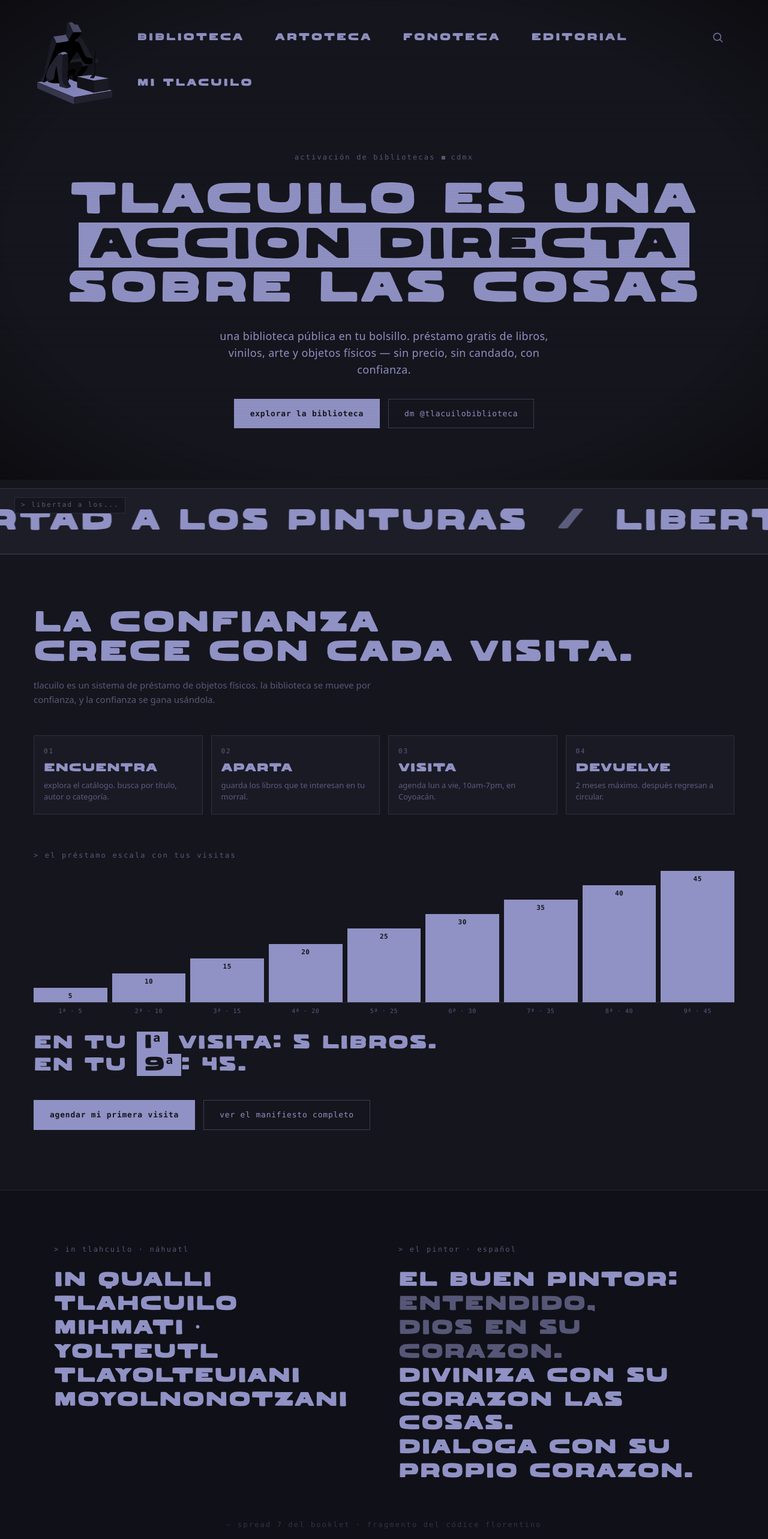
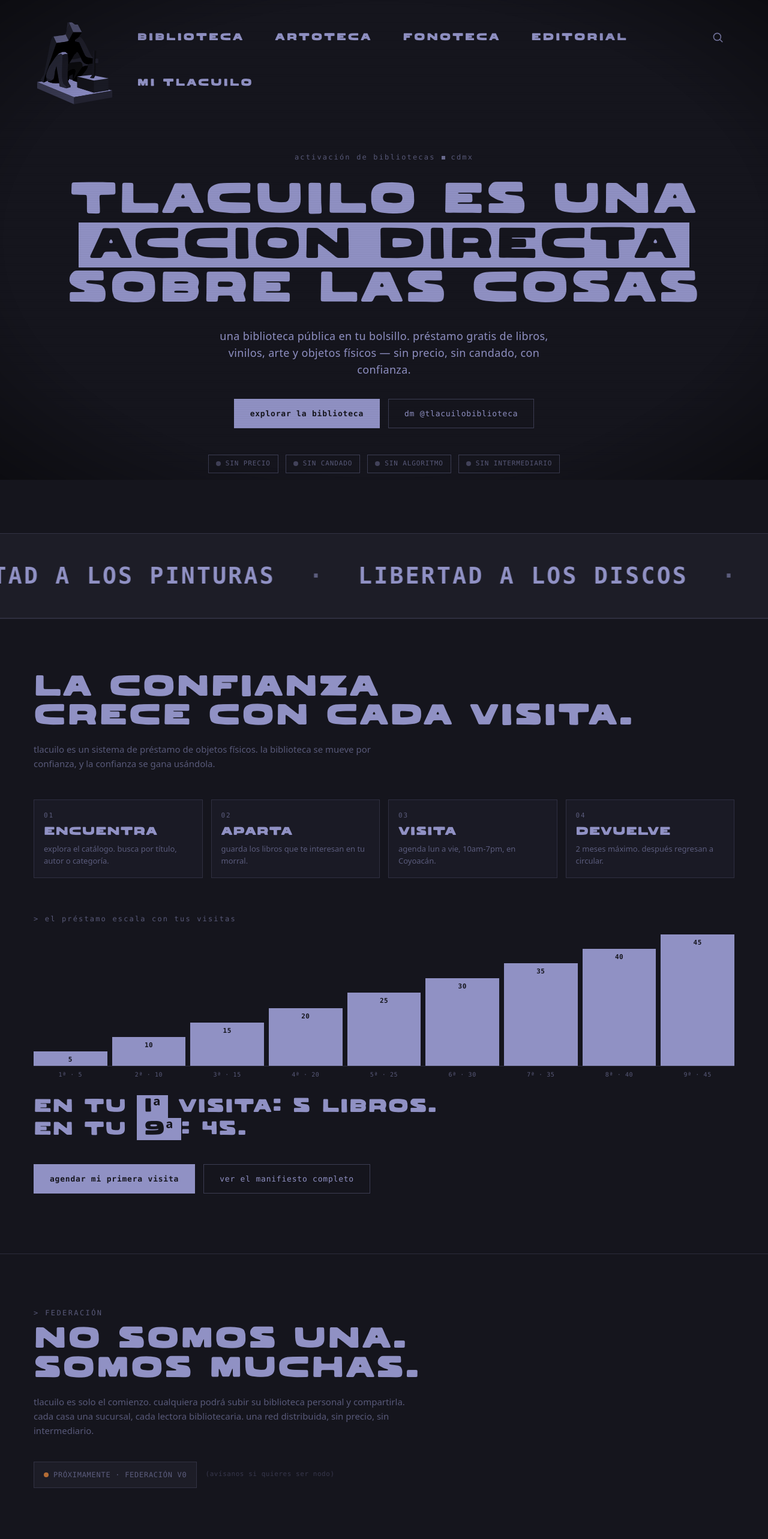
Before and after one commit to tlacuilobiblioteca-sudo/tlacuilo-web, a Next.js app: page / in a window 1280 px wide. Shown: the top 2566 px of the page at 60% size. Built offline with nearby package versions, Linux system fonts and the light colour scheme; no server answers.

Commit message:
feat: biblioticker 1-row mono grande + chips manifiesto + todos somos tlacuilos + visibility pause failsafe

```diff
--- a/app/globals.css
+++ b/app/globals.css
@@ -42,7 +42,9 @@
   --animate-jitter-g1: jitterG1 0.32s steps(4) 1;
   --animate-jitter-g2: jitterG2 0.32s steps(4) 1;
   --animate-slide-l: slideL 60s linear infinite;
+  --animate-slide-r: slideR 60s linear infinite;
   --animate-pulse-dot: pulseDot 2.2s ease-in-out infinite;
+  --animate-blink: blink 1s steps(1) infinite;
 }
 
 /* ============ KEYFRAMES ============ */
@@ -71,8 +73,15 @@
   from { transform: translateX(0); }
   to   { transform: translateX(-50%); }
 }
+@keyframes slideR {
+  from { transform: translateX(-50%); }
+  to   { transform: translateX(0); }
+}
 @keyframes pulseDot {
   50% { opacity: 0.3; }
+}
+@keyframes blink {
+  50% { opacity: 0; }
 }
 
 /* ============ GLOBAL ============ */
@@ -165,6 +174,39 @@ body::after {
 }
 .nav-link:hover::after { right: 0; }
 
+/* ============ FAILSAFES + ANIMATION PAUSE ============ */
+
+/* Pausa global cuando la tab no está visible (toggled por home-page.tsx
+   con document.body.classList.add('anim-paused')). Ahorra batería/datos. */
+body.anim-paused *,
+body.anim-paused *::before,
+body.anim-paused *::after {
+  animation-play-state: paused !important;
+}
+
+/* Respeta la preferencia del usuario de menos animación. Conservamos
+   transiciones cortas y desactivamos infinitos. */
+@media (prefers-reduced-motion: reduce) {
+  *,
+  *::before,
+  *::after {
+    animation-duration: 0.01ms !important;
+    animation-iteration-count: 1 !important;
+    transition-duration: 0.01ms !important;
+    scroll-behavior: auto !important;
+  }
+}
+
+/* Terminal Boot — caret parpadeante */
+.caret {
+  display: inline-block;
+  width: 0.55em;
+  height: 1em;
+  background: var(--color-text);
+  vertical-align: -2px;
+  animation: var(--animate-blink);
+}
+
 /* Escala bars — altura animada via --h custom prop */
 .escala-bar-col {
   width: 100%;
--- a/app/page.tsx
+++ b/app/page.tsx
@@ -2,6 +2,7 @@
 
 import { useEffect, useRef, useState } from 'react'
 import Header from '@/components/Header'
+import Biblioticker from '@/components/Biblioticker'
 
 /* ============================================================
    POOLS DE COPY — del booklet impreso de Tlacuilo
@@ -20,53 +21,9 @@ const HERO_POOL: HeroLema[] = [
   { head: 'TODOS SOMOS', pop: 'TLACUILOS', tail: '' },
 ]
 
-type Letania = { label: string; items: string[] }
-
-const BANNER_POOL: Letania[] = [
-  {
-    label: 'libertad a los...',
-    items: ['objetos', 'pinturas', 'discos', 'grabados', 'cassettes', '16mm', 'revistas', 'vhs', 'carteles', 'fotografías', 'dvd', 'libros']
-      .map((x) => 'LIBERTAD A LOS ' + x.toUpperCase()),
-  },
-  {
-    label: 'un tlacuilo es un...',
-    items: ['escritor', 'pintor', 'escriba', 'cronista', 'lector', 'bibliófilo', 'estudiante', 'archivista', 'divulgador', 'prosodio', 'maestro', 'bibliotecario']
-      .map((x) => 'UN TLACUILO ES UN ' + x.toUpperCase()),
-  },
-  {
-    label: 'no nos incumben...',
-    items: ['pdfs', 'torrents', 'wavs', 'descargas', 'jpgs', 'nft', 'memes', 'i.a.']
-      .map((x) => 'NO NOS INCUMBEN LOS ' + x.toUpperCase()),
-  },
-  {
-    label: 'un libro se lee en...',
-    items: ['la cama', 'la hamaca', 'la fila', 'la recepción', 'el metro', 'el camión', 'el avión', 'el café', 'el baño', 'el sofá']
-      .map((x) => 'UN LIBRO SE LEE EN ' + x.toUpperCase()),
-  },
-]
-
 /* ============================================================
    UTILS
    ============================================================ */
-
-function dayHash(): number {
-  const d = new Date()
-  return d.getFullYear() * 10000 + (d.getMonth() + 1) * 100 + d.getDate()
-}
-
-function seededShuffle<T>(arr: T[], seed: number): T[] {
-  const a = arr.slice()
-  let s = seed
-  const rand = () => {
-    s = (s * 9301 + 49297) % 233280
-    return s / 233280
-  }
-  for (let i = a.length - 1; i > 0; i--) {
-    const j = Math.floor(rand() * (i + 1))
-    ;[a[i], a[j]] = [a[j], a[i]]
-  }
-  return a
-}
 
 function pickRandom<T>(arr: T[]): T {
   return arr[Math.floor(Math.random() * arr.length)]
@@ -93,16 +50,27 @@ const CTA_GHOST = 'font-mono text-[13px] lowercase tracking-[0.06em] px-[26px] p
 export default function Home() {
   // Hero fijo: 1 lema random elegido al cargar. Cambia solo al recargar.
   const [heroLema, setHeroLema] = useState<HeroLema>(HERO_POOL[0])
-  const [letania, setLetania] = useState<Letania>(BANNER_POOL[0])
   const escalaRef = useRef<HTMLDivElement>(null)
 
   useEffect(() => {
     setHeroLema(pickRandom(HERO_POOL))
   }, [])
 
-  // Banner: 1 letanía aleatoria por visita
+  // Visibility pause: cuando la tab no está visible, pausamos animaciones
+  // para no quemar batería ni datos del usuario.
   useEffect(() => {
-    setLetania(pickRandom(BANNER_POOL))
+    const onVisibilityChange = () => {
+      if (document.hidden) {
+        document.body.classList.add('anim-paused')
+      } else {
+        document.body.classList.remove('anim-paused')
+      }
+    }
+    document.addEventListener('visibilitychange', onVisibilityChange)
+    return () => {
+      document.removeEventListener('visibilitychange', onVisibilityChange)
+      document.body.classList.remove('anim-paused')
+    }
   }, [])
 
   // Escala: animar barras al entrar al viewport
@@ -129,8 +97,6 @@ export default function Home() {
     observer.observe(escalaRef.current)
     return () => observer.disconnect()
   }, [])
-
-  const trackItems = letania.items
 
   return (
     <>
@@ -161,24 +127,24 @@ export default function Home() {
             dm @tlacuilobiblioteca
           </a>
         </div>
+
+        {/* State chips · stamps de manifiesto */}
+        <div className="flex gap-3 flex-wrap justify-center mt-4 max-w-[640px]">
+          {['sin precio', 'sin candado', 'sin algoritmo', 'sin intermediario'].map((label) => (
+            <span
+              key={label}
+              className="inline-flex items-center gap-2 px-3 py-1.5 border border-rule-strong font-mono text-[11px] uppercase tracking-[0.08em] text-text-dim"
+            >
+              <span className="w-2 h-2 rounded-full bg-text-dim animate-pulse-dot" />
+              {label}
+            </span>
+          ))}
+        </div>
+
       </section>
 
-      {/* ============ BANNER MARQUEE ============ */}
-      <section className="relative border-y border-rule bg-bg-soft overflow-hidden">
-        <div className="absolute top-3.5 left-6 z-[3] font-mono text-[11px] text-text-dim tracking-[0.18em] lowercase bg-bg px-2.5 py-1 border border-rule">
-          &gt; {letania.label}
-        </div>
-        <div className="flex items-center h-[108px] overflow-hidden">
-          <div className="flex gap-12 whitespace-nowrap font-sonoran font-black uppercase text-text leading-none tracking-[0.05em] text-[clamp(32px,3.8vw,56px)] will-change-transform animate-slide-l">
-            {[...trackItems, ...trackItems].map((item, i) => (
-              <span key={i} className="inline-flex gap-12 items-center">
-                <span>{item}</span>
-                <span className="text-text-dim font-black">/</span>
-              </span>
-            ))}
-          </div>
-        </div>
-      </section>
+      {/* ============ BIBLIOTICKER (3 hileras de letanías) ============ */}
+      <Biblioticker />
 
       {/* ============ CÓMO FUNCIONA ============ */}
       <section className="px-14 pt-[90px] pb-[100px] border-t border-rule max-md:px-5">
@@ -236,6 +202,30 @@ export default function Home() {
         </div>
       </section>
 
+      {/* ============ TODOS SOMOS TLACUILOS (federación v0) ============ */}
+      <section className="px-14 pt-[90px] pb-[100px] border-t border-rule max-md:px-5">
+        <p className="font-mono uppercase tracking-[0.2em] text-xs text-text-dim mb-3">
+          &gt; federación
+        </p>
+        <h2 className="font-sonoran font-black uppercase text-text leading-none tracking-[0.04em] mb-[18px] text-[clamp(28px,3.8vw,56px)]">
+          no somos una.<br />somos muchas.
+        </h2>
+        <p className="font-sans text-[15px] text-text-dim leading-[1.6] max-w-[620px] mb-10">
+          tlacuilo es solo el comienzo. cualquiera podrá subir su biblioteca
+          personal y compartirla. cada casa una sucursal, cada lectora bibliotecaria.
+          una red distribuida, sin precio, sin intermediario.
+        </p>
+        <div className="flex gap-3.5 flex-wrap items-center">
+          <span className="inline-flex items-center gap-2 px-4 py-3 border border-rule bg-bg-soft font-mono text-[12px] uppercase tracking-[0.06em] text-text-dim">
+            <span className="w-2 h-2 rounded-full bg-loan animate-pulse-dot" />
+            próximamente · federación v0
+          </span>
+          <span className="font-mono text-[11px] text-text-faint lowercase tracking-wider">
+            (avísanos si quieres ser nodo)
+          </span>
+        </div>
+      </section>
+
       {/* ============ CIERRE NÁHUATL ============ */}
       <section className="px-14 pt-[90px] pb-[80px] border-t border-rule bg-[#101018] max-md:px-5">
         <div className="grid grid-cols-2 gap-12 max-w-[1100px] mx-auto max-[780px]:grid-cols-1 max-[780px]:gap-8">
--- /dev/null
+++ b/components/Biblioticker.tsx
@@ -0,0 +1,54 @@
+'use client'
+
+import { useEffect, useState } from 'react'
+
+/**
+ * Biblioticker — 1 hilera de letanías del booklet scrolling.
+ * Pool aleatorio por carga (cambia al recargar la página).
+ * Sin Supabase: data hardcoded del booklet impreso.
+ */
+
+const POOLS: string[][] = [
+  // un tlacuilo es un...
+  ['escritor', 'pintor', 'escriba', 'cronista', 'lector', 'bibliófilo',
+   'estudiante', 'archivista', 'divulgador', 'prosodio', 'maestro', 'bibliotecario']
+    .map((x) => 'UN TLACUILO ES UN ' + x.toUpperCase()),
+  // libertad a los...
+  ['objetos', 'pinturas', 'discos', 'grabados', 'cassettes', '16mm',
+   'revistas', 'vhs', 'carteles', 'fotografías', 'dvd', 'libros']
+    .map((x) => 'LIBERTAD A LOS ' + x.toUpperCase()),
+  // no nos incumben los...
+  ['pdfs', 'torrents', 'wavs', 'descargas', 'jpgs', 'nft', 'memes', 'i.a.']
+    .map((x) => 'NO NOS INCUMBEN LOS ' + x.toUpperCase()),
+  // un libro se lee en...
+  ['la cama', 'la hamaca', 'la fila', 'la recepción', 'el metro',
+   'el camión', 'el avión', 'el café', 'el baño', 'el sofá']
+    .map((x) => 'UN LIBRO SE LEE EN ' + x.toUpperCase()),
+]
+
+export default function Biblioticker() {
+  // Pool inicial estable para SSR. Random después de hidratar.
+  const [items, setItems] = useState<string[]>(POOLS[0])
+
+  useEffect(() => {
+    setItems(POOLS[Math.floor(Math.random() * POOLS.length)])
+  }, [])
+
+  return (
+    <section className="border-y border-rule bg-bg-soft overflow-hidden">
+      <div className="flex items-center h-[clamp(96px,11vw,140px)] overflow-hidden">
+        <div
+          className="flex gap-14 whitespace-nowrap font-mono font-bold text-[clamp(24px,3vw,44px)] text-text will-change-transform uppercase tracking-[0.08em]"
+          style={{ animation: 'slideL 60s linear infinite' }}
+        >
+          {[...items, ...items].map((item, i) => (
+            <span key={i} className="inline-flex items-center gap-14">
+              <span>{item}</span>
+              <span className="text-text-dim">·</span>
+            </span>
+          ))}
+        </div>
+      </div>
+    </section>
+  )
+}
```
Also changed, not shown: components/TerminalBoot.tsx (added, +168 -0 lines).
